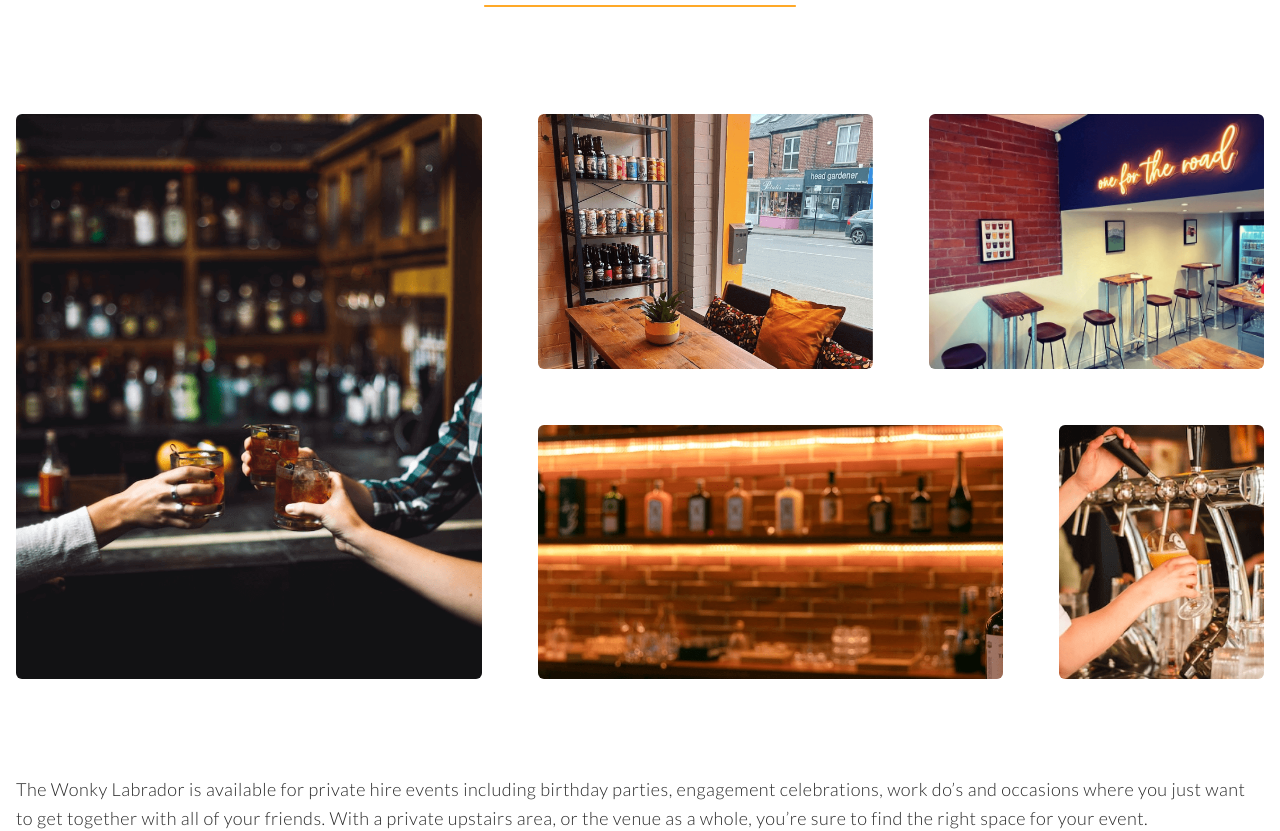
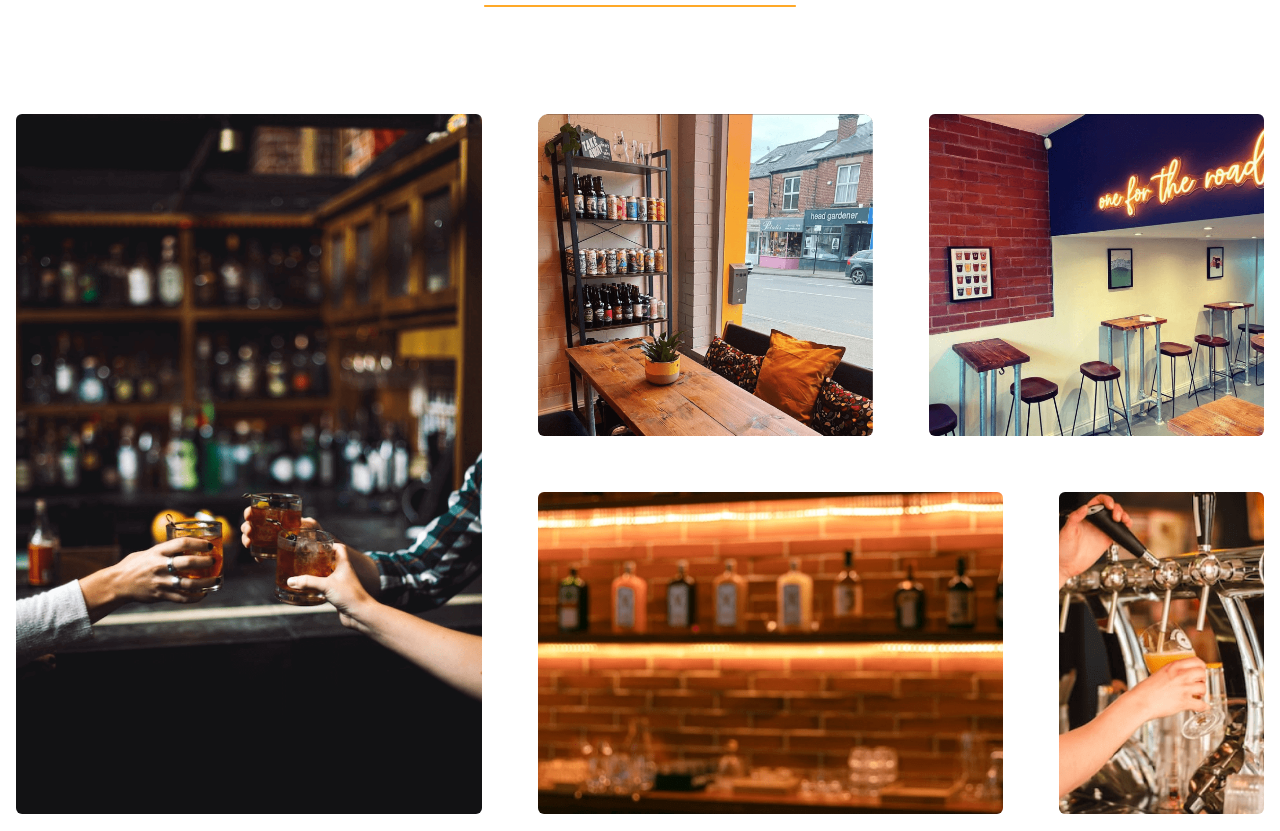
Before and after one commit to Blubutton-digital/WonkyLab, a Next.js app: page /book in a window 1280 px wide. Shown: the part 294-1125 px from the top of the page. Built offline with nearby package versions, Linux system fonts and the light colour scheme.

Commit message:
Update book.js

```diff
--- a/pages/book.js
+++ b/pages/book.js
@@ -27,40 +27,76 @@ const Book = () => {
             <H3 black>Book out our venue</H3>
           </span>
           {/* Gallery */}
-          <div className="grid gap-2 lg:gap-6 xl:gap-14 grid-cols-4 md:grid-cols-10 grid-rows-2  w-full mt-28 max-h-[565px]">
-            <div className="h-full w-full col-span-2 md:col-span-4 row-span-2">
-              <Image
+          <div className="grid gap-2 lg:gap-6 xl:gap-14 grid-cols-4 md:grid-cols-10 grid-rows-2  w-full mt-28 max-h-[565px] xl:max-h-[700px]">
+            <div className="h-full w-full col-span-2 md:col-span-4 row-span-2 relative">
+              {/* <Image
                 alt="Image of drinks cheersing"
                 src={Cheers}
                 className="object-cover h-full w-full rounded-md"
+              /> */}
+              <Image
+                src={Cheers}
+                alt="Photo of shop front"
+                className="h-full w-full object-cover rounded-md"
+                priority
+                fill
+                placeholder="blur"
               />
             </div>
-            <div className="md:col-span-3 col-span-2">
-              <Image
+            <div className="md:col-span-3 col-span-2 realtive">
+              {/* <Image
                 alt="Image of drinks cheersing"
                 src={Table}
                 className="object-cover  h-full w-full rounded-md"
+              /> */}
+              <Image
+                src={Table}
+                alt="Photo of shop front"
+                className="h-full w-full object-cover object-top rounded-md"
+                priority
+                placeholder="blur"
               />
             </div>
-            <div className="md:col-span-3 col-span-2">
-              <Image
+            <div className="md:col-span-3 col-span-2 relative">
+              {/* <Image
                 alt="Image of drinks cheersing"
                 src={Stool}
                 className="object-cover  h-full w-full rounded-md"
+              /> */}
+              <Image
+                src={Stool}
+                alt="Photo of shop front"
+                className="h-full w-full object-cover object-top rounded-md"
+                priority
+                placeholder="blur"
               />
             </div>
-            <div className="col-span-4">
-              <Image
+            <div className="col-span-4 relative">
+              {/* <Image
                 alt="Image of drinks cheersing"
                 src={Drinks}
                 className="object-cover md:block hidden  h-full w-full rounded-md"
+              /> */}
+              <Image
+                src={Drinks}
+                alt="Photo of shop front"
+                className="h-full w-full object-cover md:block hidden  object-top rounded-md"
+                priority
+                placeholder="blur"
               />
             </div>
-            <div className="col-span-2">
-              <Image
+            <div className="col-span-2 relative">
+              {/* <Image
                 alt="Image of drinks cheersing"
                 src={Pour}
                 className="md:block hidden object-cover  h-full w-full rounded-md"
+              /> */}
+              <Image
+                src={Pour}
+                alt="Photo of shop front"
+                className="h-full w-full object-cover md:block hidden  object-top rounded-md"
+                priority
+                placeholder="blur"
               />
             </div>
           </div>
```
